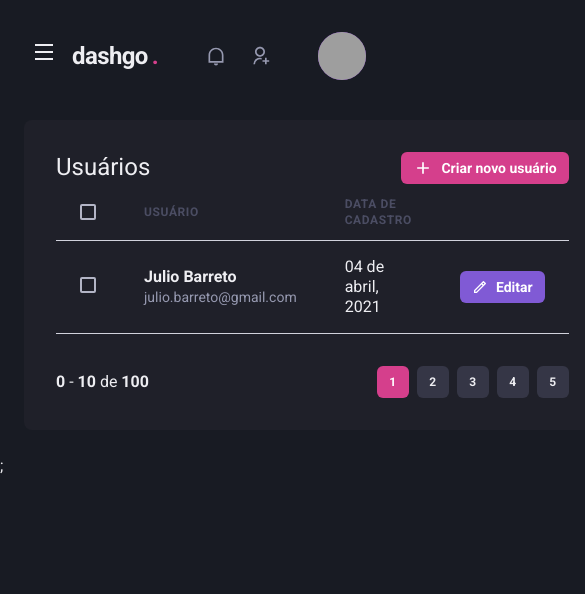
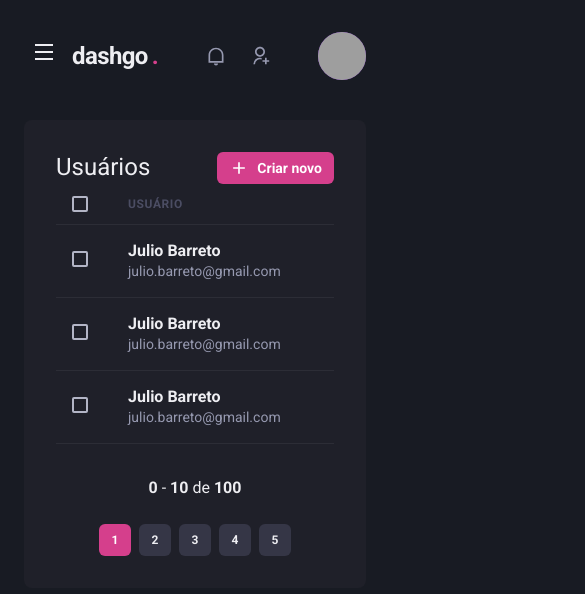
Before and after one commit to jcobarreto/ignite-reactjs, a Next.js app in the folder 04-dashgo/: page /users in a window 390 px wide. Shown: the top 594 px of the page, 585 px wide, since content can reach past the window. Built offline with nearby package versions, Linux system fonts and the light colour scheme; grey boxes are pictures that could not be loaded.

Commit message:
responsive listing

```diff
--- a/04-dashgo/src/components/Pagination/index.tsx
+++ b/04-dashgo/src/components/Pagination/index.tsx
@@ -3,7 +3,7 @@ import { PaginationItem } from "./PaginationItem";
 
 export function Pagination() {
   return (
-    <Stack direction="row" spacing="6" mt="8" justify="space-between" align="center">
+    <Stack direction={["column", "row"]} spacing="6" mt="8" justify="space-between" align="center">
       <Box>
         <strong>0</strong> - <strong>10</strong> de <strong>100</strong>
       </Box>
--- a/04-dashgo/src/pages/_app.tsx
+++ b/04-dashgo/src/pages/_app.tsx
@@ -8,7 +8,7 @@ function MyApp({ Component, pageProps }: AppProps) {
   return (
     <ChakraProvider theme={theme}>
       <SidebarDrawerProvider>
-        <Component {...pageProps} />;
+        <Component {...pageProps} />
       </SidebarDrawerProvider>
     </ChakraProvider>
   );
--- a/04-dashgo/src/pages/users/index.tsx
+++ b/04-dashgo/src/pages/users/index.tsx
@@ -12,6 +12,7 @@ import {
   Checkbox,
   Tbody,
   Text,
+  useBreakpointValue,
 } from "@chakra-ui/react";
 import { RiAddLine, RiPencilLine } from "react-icons/ri";
 
@@ -20,6 +21,11 @@ import { Sidebar } from "../../components/Sidebar";
 import { Pagination } from "../../components/Pagination";
 
 export default function UserList() {
+  const isWideVersion = useBreakpointValue({
+    base: false,
+    lg: true,
+  });
+
   return (
     <Box>
       <Header />
@@ -40,24 +46,23 @@ export default function UserList() {
               colorScheme="pink"
               leftIcon={<Icon as={RiAddLine} fontSize="20"></Icon>}
             >
-              Criar novo usuário
+              Criar novo
             </Button>
           </Flex>
 
-          <Table color="whiteAlpha">
+          <Table colorScheme="whiteAlpha">
             <Thead>
               <Tr>
-                <Th px="6" color="gray.300" width="8">
+                <Th px={["4", "4", "6"]} color="gray.300" width="8">
                   <Checkbox colorScheme="pink" />
                 </Th>
                 <Th>Usuário</Th>
-                <Th>Data de cadastro</Th>
-                <Th width="8"></Th>
+                {isWideVersion && <Th>Data de cadastro</Th>}
               </Tr>
             </Thead>
             <Tbody>
               <Tr>
-                <Td px="6">
+                <Td px={["4", "4", "6"]}>
                   <Checkbox colorScheme="pink" />
                 </Td>
                 <Td>
@@ -68,20 +73,35 @@ export default function UserList() {
                     </Text>
                   </Box>
                 </Td>
-                <Td>04 de abril, 2021</Td>
+                {isWideVersion && <Td>04 de abril, 2021</Td>}
+              </Tr>
+              <Tr>
+                <Td px={["4", "4", "6"]}>
+                  <Checkbox colorScheme="pink" />
+                </Td>
                 <Td>
-                  <Button
-                    as="a"
-                    size="sm"
-                    fontSize="sm"
-                    colorScheme="purple"
-                    leftIcon={
-                      <Icon as={RiPencilLine} fontSize="16" />
-                    }
-                  >
-                    Editar
-                  </Button>
+                  <Box>
+                    <Text fontWeight="bold">Julio Barreto</Text>
+                    <Text fontSize="sm" color="gray.300">
+                      julio.barreto@gmail.com
+                    </Text>
+                  </Box>
                 </Td>
+                {isWideVersion && <Td>04 de abril, 2021</Td>}
+              </Tr>
+              <Tr>
+                <Td px={["4", "4", "6"]}>
+                  <Checkbox colorScheme="pink" />
+                </Td>
+                <Td>
+                  <Box>
+                    <Text fontWeight="bold">Julio Barreto</Text>
+                    <Text fontSize="sm" color="gray.300">
+                      julio.barreto@gmail.com
+                    </Text>
+                  </Box>
+                </Td>
+                {isWideVersion && <Td>04 de abril, 2021</Td>}
               </Tr>
             </Tbody>
           </Table>
```
